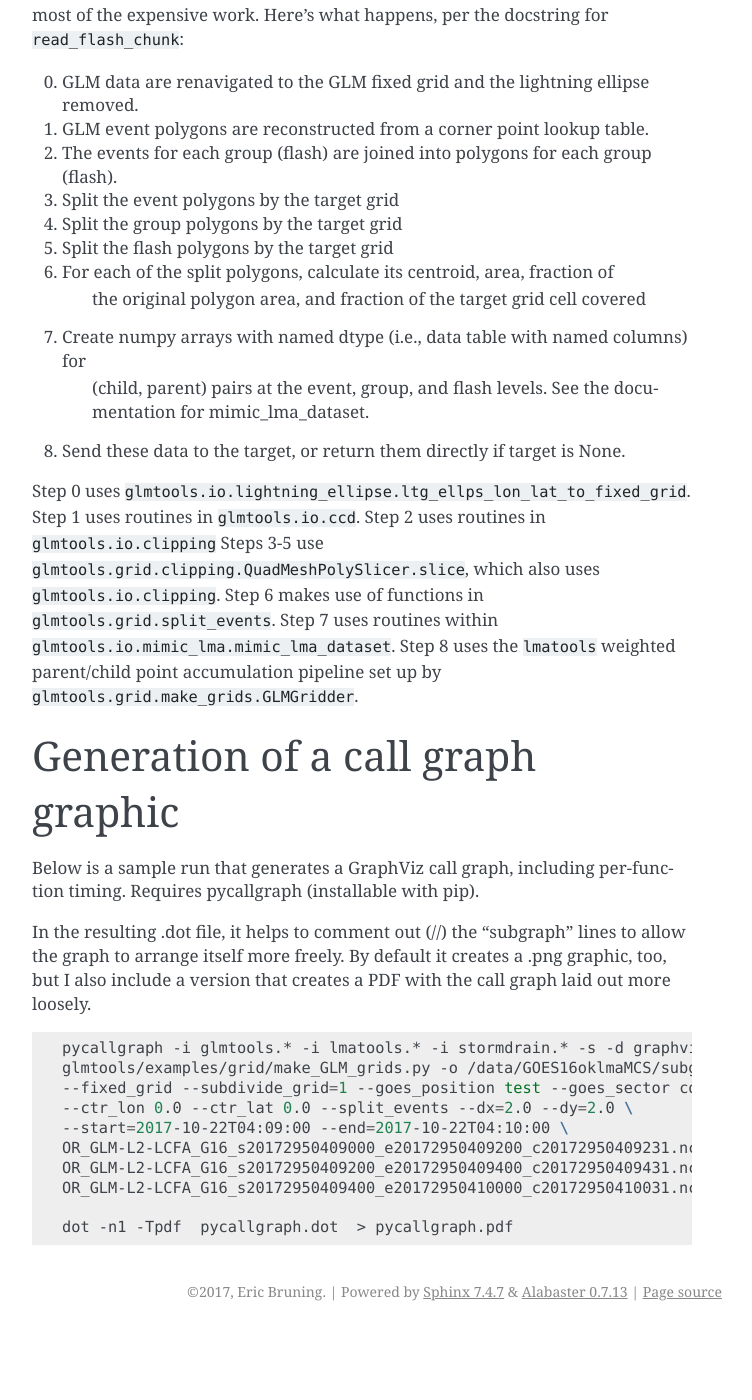
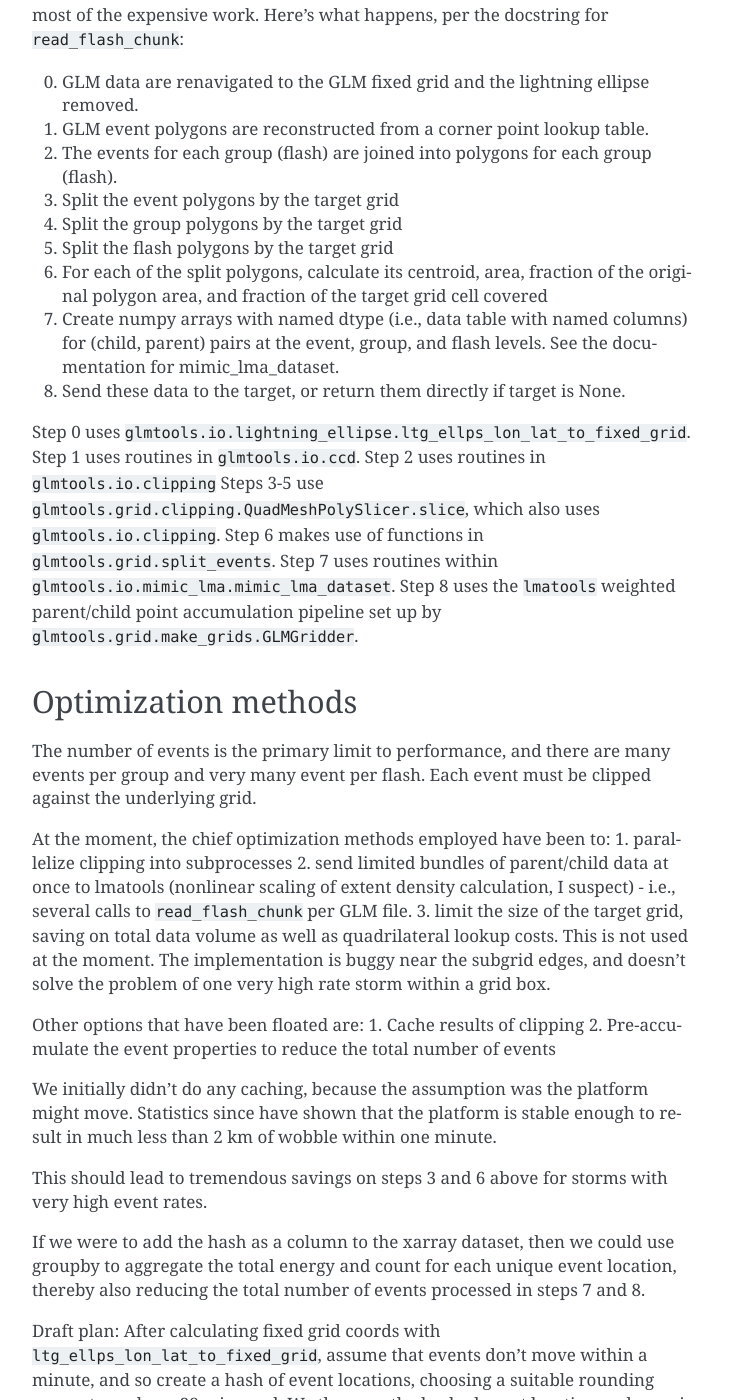
Before and after one commit to deeplycloudy/glmtools, a Sphinx documentation site: the page built from docs/callgraph.rst, in a window 1280 px wide and 1400 px high, scrolled down 1033 px. Shown: the whole window, without its empty margins (388-1140 px from the left). Built offline with Sphinx 7.4.7, drawn with Linux system fonts in a browser that asks for light colours; pages that are not in the unit, such as notebooks, are missing from menus; before the commit the page ends 2364 px from its top, so only the background shows below that; some of the changed text lies outside the part shown.

Commit message:
Add draft optimization ideas to call graph docs

```diff
--- a/docs/callgraph.rst
+++ b/docs/callgraph.rst
@@ -35,16 +35,35 @@ After reading the data within the target grid (``glmtools.io.glm.GLMDataset.subs
 3. Split the event polygons by the target grid
 4. Split the group polygons by the target grid
 5. Split the flash polygons by the target grid
-6. For each of the split polygons, calculate its centroid, area, fraction of
-     the original polygon area, and fraction of the target grid cell covered
-7. Create numpy arrays with named dtype (i.e., data table with named columns) for
-     (child, parent) pairs at the event, group, and flash levels. See the
-     documentation for mimic_lma_dataset.
+6. For each of the split polygons, calculate its centroid, area, fraction of the original polygon area, and fraction of the target grid cell covered
+7. Create numpy arrays with named dtype (i.e., data table with named columns) for (child, parent) pairs at the event, group, and flash levels. See the documentation for mimic_lma_dataset.
 8. Send these data to the target, or return them directly if target is None.
 
 Step 0 uses ``glmtools.io.lightning_ellipse.ltg_ellps_lon_lat_to_fixed_grid``. Step 1 uses routines in ``glmtools.io.ccd``. Step 2 uses routines in ``glmtools.io.clipping``
 Steps 3-5 use ``glmtools.grid.clipping.QuadMeshPolySlicer.slice``, which also uses ``glmtools.io.clipping``. Step 6 makes use of functions in ``glmtools.grid.split_events``. Step 7 uses routines within ``glmtools.io.mimic_lma.mimic_lma_dataset``. Step 8 uses the ``lmatools`` weighted parent/child point accumulation pipeline set up by ``glmtools.grid.make_grids.GLMGridder``.
 
+Optimization methods
+--------------------
+
+The number of events is the primary limit to performance, and there are many events per group and very many event per flash. Each event must be clipped against the underlying grid.
+
+At the moment, the chief optimization methods employed have been to:
+1. parallelize clipping into subprocesses
+2. send limited bundles of parent/child data at once to lmatools (nonlinear scaling of extent density calculation, I suspect) - i.e., several calls to ``read_flash_chunk`` per GLM file.
+3. limit the size of the target grid, saving on total data volume as well as quadrilateral lookup costs. This is not used at the moment. The implementation is buggy near the subgrid edges, and doesn't solve the problem of one very high rate storm within a grid box.
+
+Other options that have been floated are:
+1. Cache results of clipping
+2. Pre-accumulate the event properties to reduce the total number of events
+
+We initially didn't do any caching, because the assumption was the platform might move. Statistics since have shown that the platform is stable enough to result in much less than 2 km of wobble within one minute.
+
+This should lead to tremendous savings on steps 3 and 6 above for storms with very high event rates.
+
+If we were to add the hash as a column to the xarray dataset, then we could use groupby to aggregate the total energy and count for each unique event location, thereby also reducing the total number of events processed in steps 7 and 8.
+
+Draft plan:
+After calculating fixed grid coords with ``ltg_ellps_lon_lat_to_fixed_grid``, assume that events don't move within a minute, and so create a hash of event locations, choosing a suitable rounding amount - perhaps 28 microrad. We then use the hashed exact location and associated clipped polygons to skip unneeded clipping and pre-accumulate, creating a master aggregate event (and associated clipped polygons) for each GLM file, which is then sent to lmatools like normal.
 
 
 Generation of a call graph graphic
```
Also changed, not shown: other parts of docs/callgraph.rst (+1 -1 lines).
